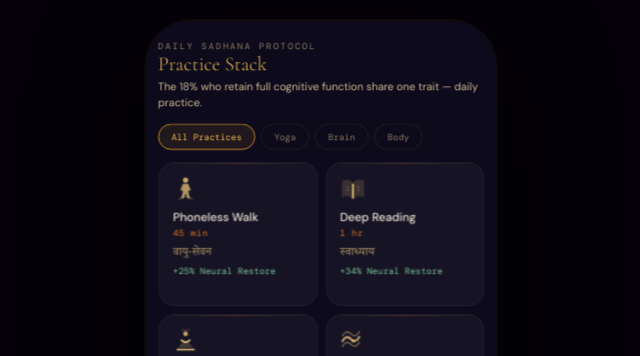
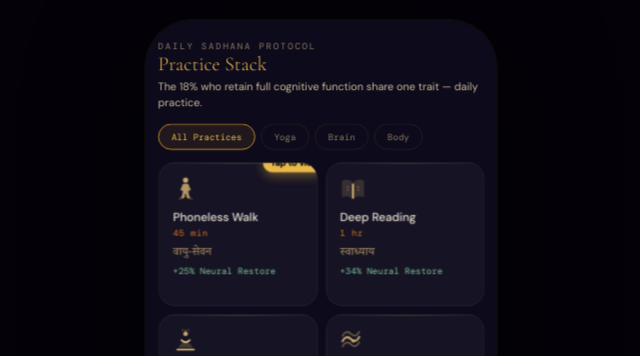
Before and after one commit to tejastarun007/Antahkarana-Cure-to-Brain-Rot, a Next.js app: page /practice in a window 1280 px wide. Shown: the top 356 px of the page, without its empty margins (319-959 px from the left). Built offline with nearby package versions, Linux system fonts and the light colour scheme.

Commit message:
feat(ui): onboarding hint for practice cards - Added 'hasSeenHabitHint' state to persistent store - Practice stack now shows a bouncing 'Tap to view' badge on the first card - Hint permanently disappears after the first time a user taps any practice card

```diff
--- a/src/app/(app)/practice/page.tsx
+++ b/src/app/(app)/practice/page.tsx
@@ -34,6 +34,7 @@ export default function Practice() {
   };
 
   const handleHabClick = (h: any) => {
+    if (!store.hasSeenHabitHint) store.markHabitHintSeen();
     setCurHab(h);
     setHabModalOpen(true);
   };
@@ -132,10 +133,22 @@ export default function Practice() {
 
       <div className="sp-content">
         <div className="hab-grid-full">
-          {HABITS.filter(h => activePracTab === 'all' || h.cat === activePracTab).map(h => {
+          {HABITS.filter(h => activePracTab === 'all' || h.cat === activePracTab).map((h, i) => {
             const isDone = store.done.includes(h.id);
+            const showHint = i === 0 && !store.hasSeenHabitHint;
+
             return (
-              <div className={`hc ${isDone ? 'done' : ''}`} key={h.id} onClick={() => handleHabClick(h)}>
+              <div className={`hc ${isDone ? 'done' : ''}`} key={h.id} onClick={() => handleHabClick(h)} style={{position: 'relative'}}>
+                {showHint && (
+                  <div style={{
+                    position: 'absolute', top: '-10px', right: '-10px', background: 'var(--gold2)',
+                    color: '#000', fontSize: '10px', padding: '4px 8px', borderRadius: '12px',
+                    fontWeight: 600, boxShadow: '0 4px 12px rgba(232, 184, 75, 0.4)',
+                    animation: 'bounce 2s infinite', zIndex: 10, pointerEvents: 'none'
+                  }}>
+                    Tap to view
+                  </div>
+                )}
                 <div className="hi" dangerouslySetInnerHTML={{__html: h.icon}}></div>
                 <div className="hn">{h.n}</div>
                 <div className="hd">{h.dur}</div>
--- a/src/app/globals.css
+++ b/src/app/globals.css
@@ -651,3 +651,5 @@ body{display:flex;align-items:center;justify-content:center;font-family:var(--sa
 @media (min-width: 601px) {
   .phone { box-shadow: 0 0 0 1px rgba(200,144,42,.1), 0 40px 120px rgba(0,0,0,.7); }
 }
+
+@keyframes bounce { 0%, 100% { transform: translateY(0); } 50% { transform: translateY(-3px); } }
--- a/src/store/useStore.ts
+++ b/src/store/useStore.ts
@@ -14,6 +14,7 @@ export interface UserState {
   pranaMins: number;
   lastDay: string | null;
   userName: string;
+  hasSeenHabitHint: boolean;
 }
 
 interface AppState extends UserState {
@@ -24,6 +25,7 @@ interface AppState extends UserState {
   checkAndUpdateStreak: () => void;
   resetDailyIfNeeded: () => void;
   updateUserName: (name: string) => void;
+  markHabitHintSeen: () => void;
   syncFromServer: (state: Partial<UserState>) => void;
 }
 
@@ -42,6 +44,7 @@ export const useStore = create<AppState>()(
       pranaMins: 0,
       lastDay: null,
       userName: 'Seeker',
+      hasSeenHabitHint: false,
 
       addHabitDone: (id, mins, tradeoff) =>
         set((state) => {
@@ -164,6 +167,8 @@ export const useStore = create<AppState>()(
 
       updateUserName: (name: string) => set({ userName: name }),
 
+      markHabitHintSeen: () => set({ hasSeenHabitHint: true }),
+
       resetDailyIfNeeded: () => {
         const state = get();
         const today = new Date().toDateString();
```
Also changed, not shown: public/sw.js.
